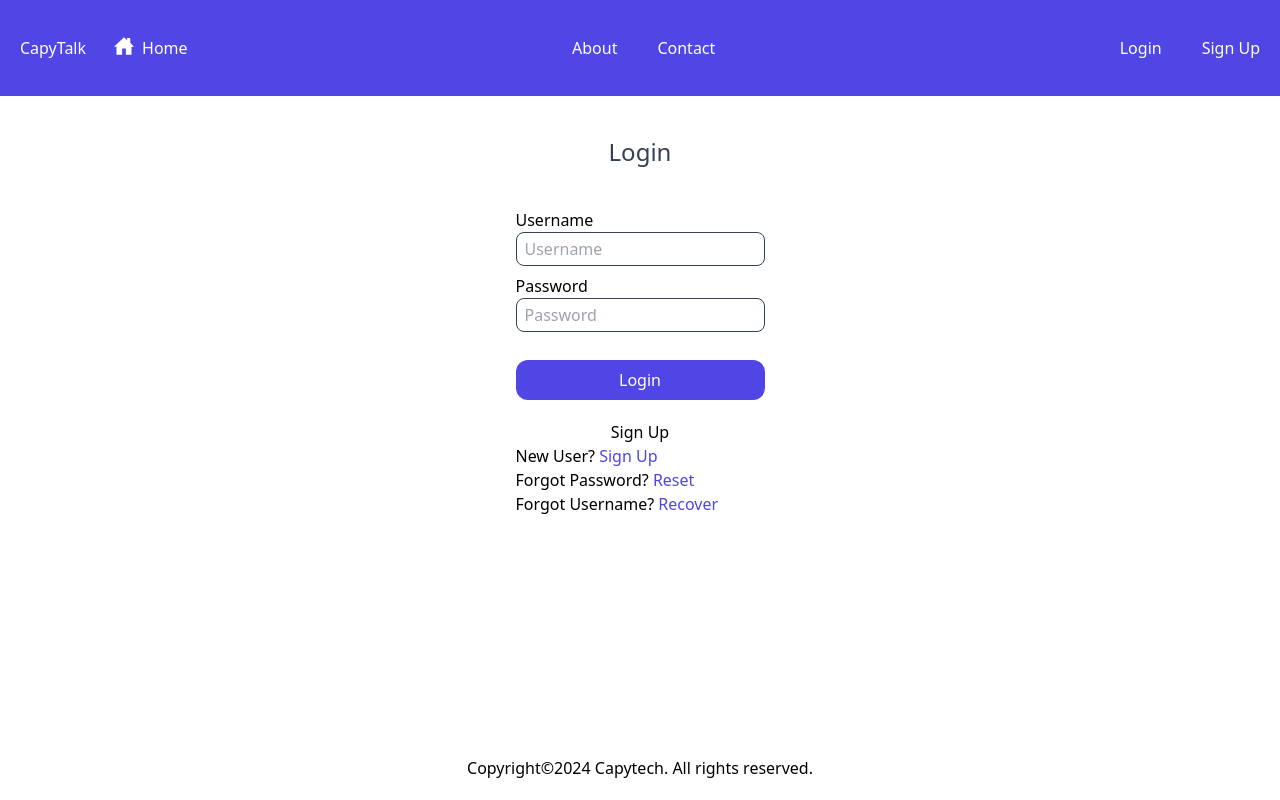
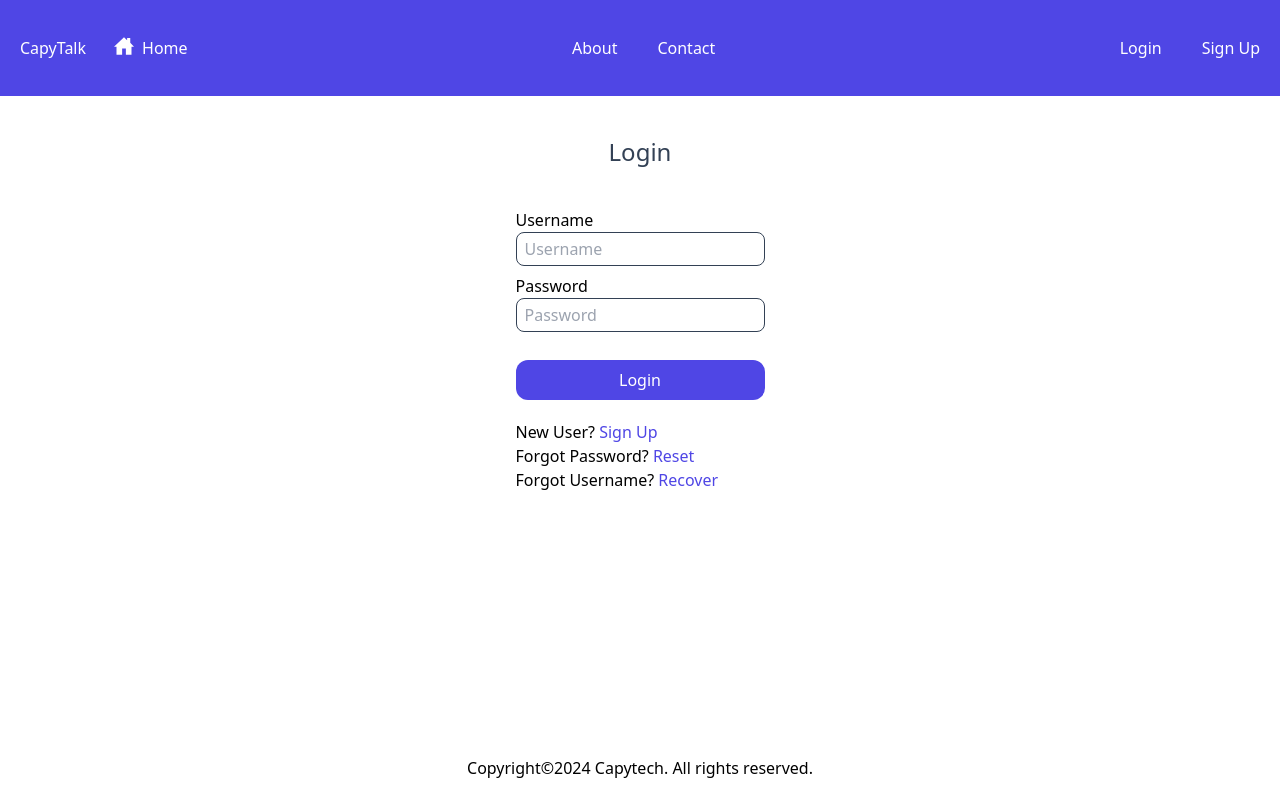
Before and after one commit to codingcapy/capytalk, a React (Vite) app: page /capytalk/users/login in a window 1280 px wide. Built offline with nearby package versions, Linux system fonts and the light colour scheme; no server answers.

Commit message:
57th commit
bug fix sign up duplicate on login page

```diff
--- a/src/pages/LoginPage.jsx
+++ b/src/pages/LoginPage.jsx
@@ -50,11 +50,10 @@ export default function LoginPage() {
                         <input type="password" name="password" id="password" placeholder="Password" required className="px-2 border rounded-lg border-slate-700 py-1" />
                     </div>
                     <button className="rounded-xl my-5 py-2 px-2 bg-indigo-600 text-white">Login</button>
-                    <NavLink to="/capytalk/users/signup" className="text-center">Sign Up</NavLink>
                 </form>
                 <div>New User? <NavLink to="/capytalk/users/signup" className="text-center text-indigo-600">Sign Up</NavLink></div>
-                    <div>Forgot Password? <NavLink to="/capytalk/forgotpassword" className="text-center text-indigo-600">Reset</NavLink></div>
-                    <div>Forgot Username? <NavLink to="/capytalk/forgotusername" className="text-center text-indigo-600">Recover</NavLink></div>
+                <div>Forgot Password? <NavLink to="/capytalk/forgotpassword" className="text-center text-indigo-600">Reset</NavLink></div>
+                <div>Forgot Username? <NavLink to="/capytalk/forgotusername" className="text-center text-indigo-600">Recover</NavLink></div>
                 {authLoading ? <h2>Loading...</h2> : null}
                 <p>{message}</p>
             </main>
```
